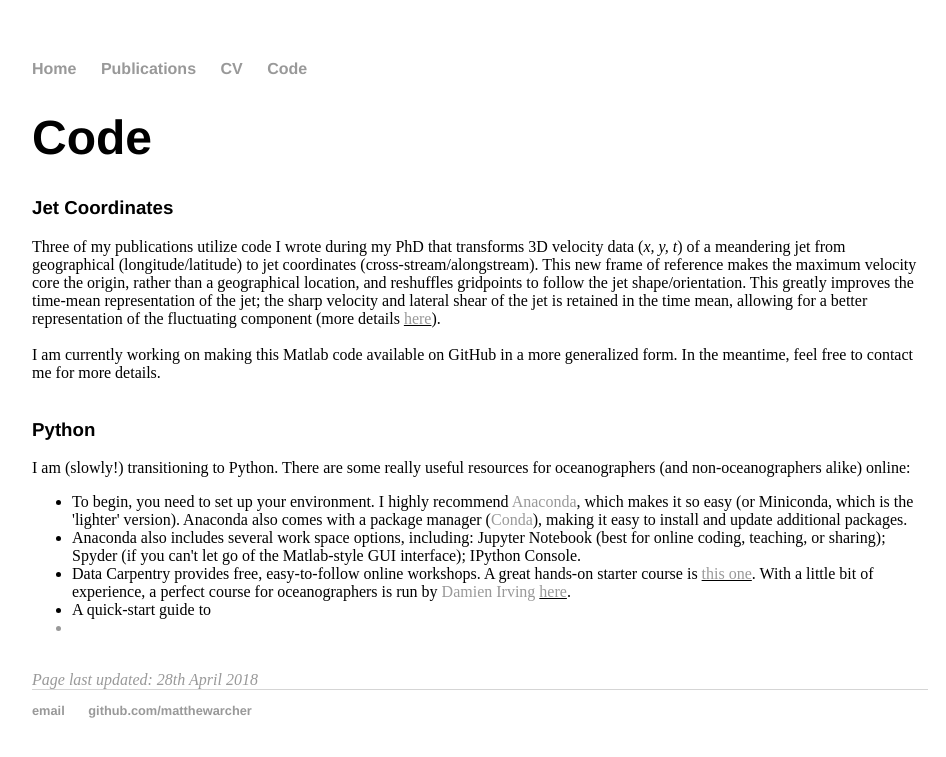
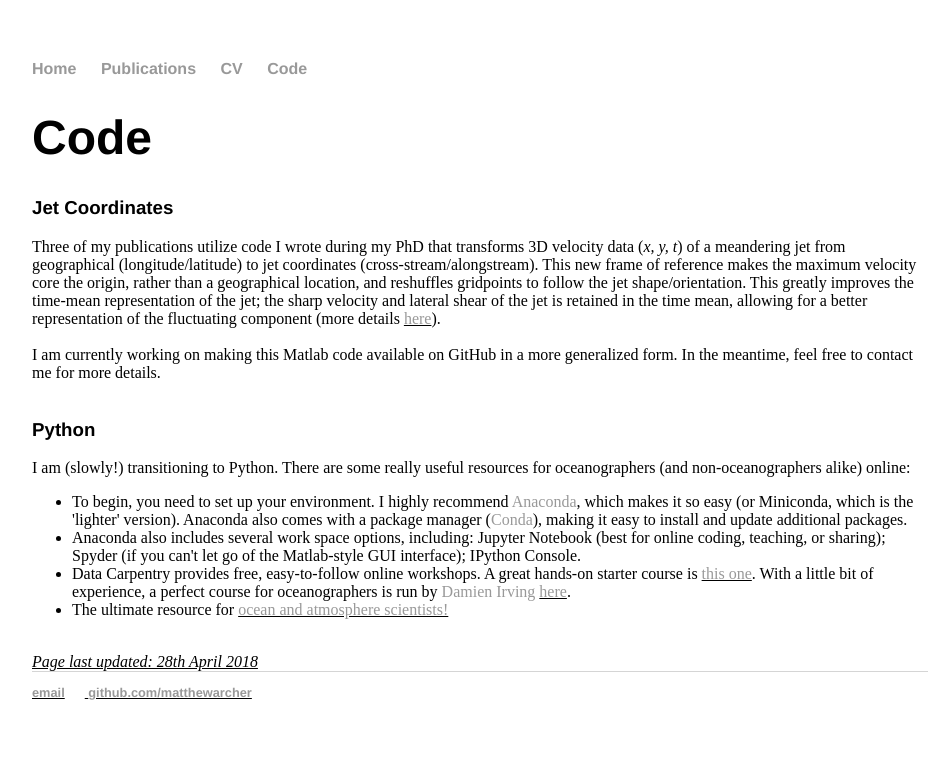
Before and after one commit to matthewarcher/matthewarcher.github.io, a Jekyll site: the page built from code/index.html, in a window 1280 px wide. Shown: the top 757 px of the page, without its empty margins (160-1106 px from the left). Built offline with Jekyll 4.4.1, drawn with Linux system fonts in a browser that asks for light colours.

Commit message:
Update index.html

```diff
--- a/code/index.html
+++ b/code/index.html
@@ -15,9 +15,7 @@
   <li>To begin, you need to set up your environment. I highly recommend <a href="https://www.anaconda.com/download/">Anaconda</a>, which makes it so easy (or Miniconda, which is the 'lighter' version). Anaconda also comes with a package manager (<a href="https://conda.io/docs/">Conda</a>), making it easy to install and update additional packages.
   <li>Anaconda also includes several work space options, including: Jupyter Notebook (best for online coding, teaching, or sharing); Spyder (if you can't let go of the Matlab-style GUI interface); IPython Console.</li>
 	  <li>Data Carpentry provides free, easy-to-follow online workshops. A great hands-on starter course is <u><a href="http://swcarpentry.github.io/python-novice-inflammation/">this one</a></u>. With a little bit of experience, a perfect course for oceanographers is run by <a href="http://people.csiro.au/I/D/Damien-Irving"> Damien Irving</a> <u><a href="https://data-lessons.github.io/python-aos-lesson/index.html">here</a></u>. </li>
-	  <li>A quick-start guide to <a href="https://jupyter-notebook-beginner-guide.readthedocs.io/en/latest/"<Jupyter"</a></li>
-</li>
-  <li>
+<li>The ultimate resource for <u><a href="http://pyaos.johnny-lin.com/?page_id=2">ocean and atmosphere scientists!</a></ui></li>
   </ul>
   <br>
   <i> Page last updated: 28th April 2018 </i>
```
